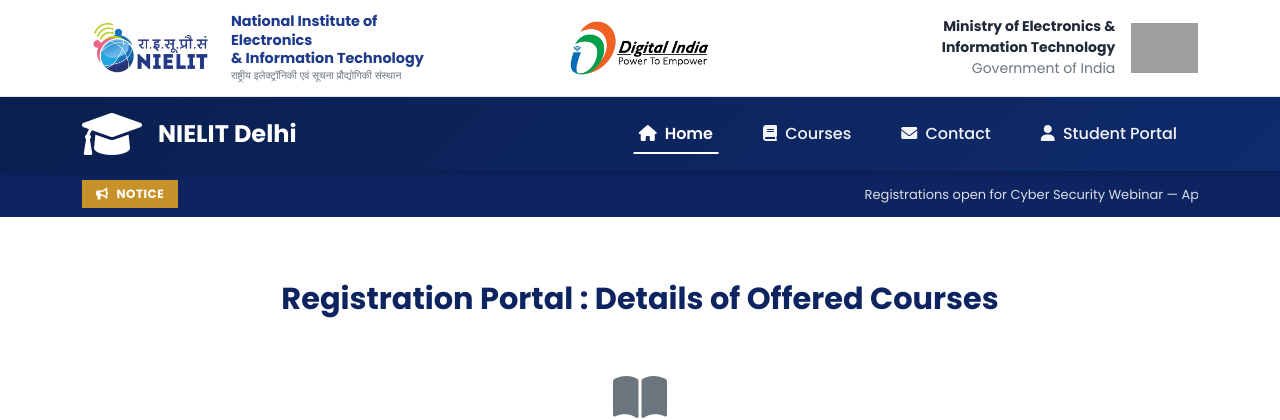
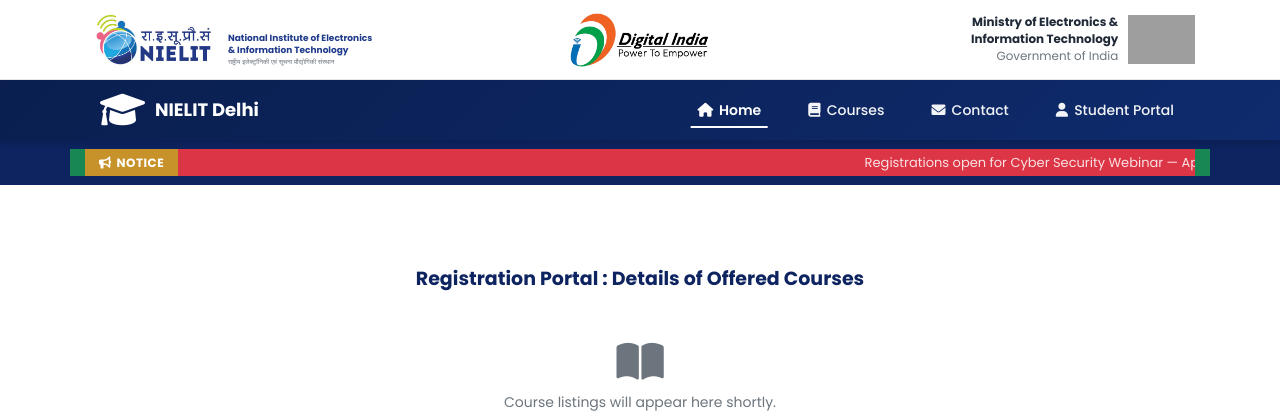
Before and after one commit to piyush1205nielit/webinarnielit, a Django app: page / in a window 1280 px wide. Shown: the top 420 px of the page. Run offline with Django 5.2, Linux system fonts and the light colour scheme; data that the repository does not hold is empty; some libraries are stand-ins or nearby versions; grey boxes are pictures that could not be loaded.

Commit message:
13th may 12

```diff
--- a/public/templates/public/home.html
+++ b/public/templates/public/home.html
@@ -29,9 +29,10 @@
 <!-- ═══════════════════════════════════════════════
      NOTICE / ANNOUNCEMENT TICKER
 ════════════════════════════════════════════════ -->
-<div class="notice-bar">
-  <div class="container">
-    <div class="notice-inner">
+<link rel="stylesheet" href="https://maxcdn.bootstrapcdn.com/bootstrap/3.4.1/css/bootstrap.min.css">
+<div class="notice-bar" class="bg-primary">
+  <div class="container bg-success">
+    <div class="notice-inner bg-danger">
       <span class="notice-label"><i class="fas fa-bullhorn me-2"></i>Notice</span>
       <div class="notice-ticker-wrap">
         <div class="notice-ticker">
```
